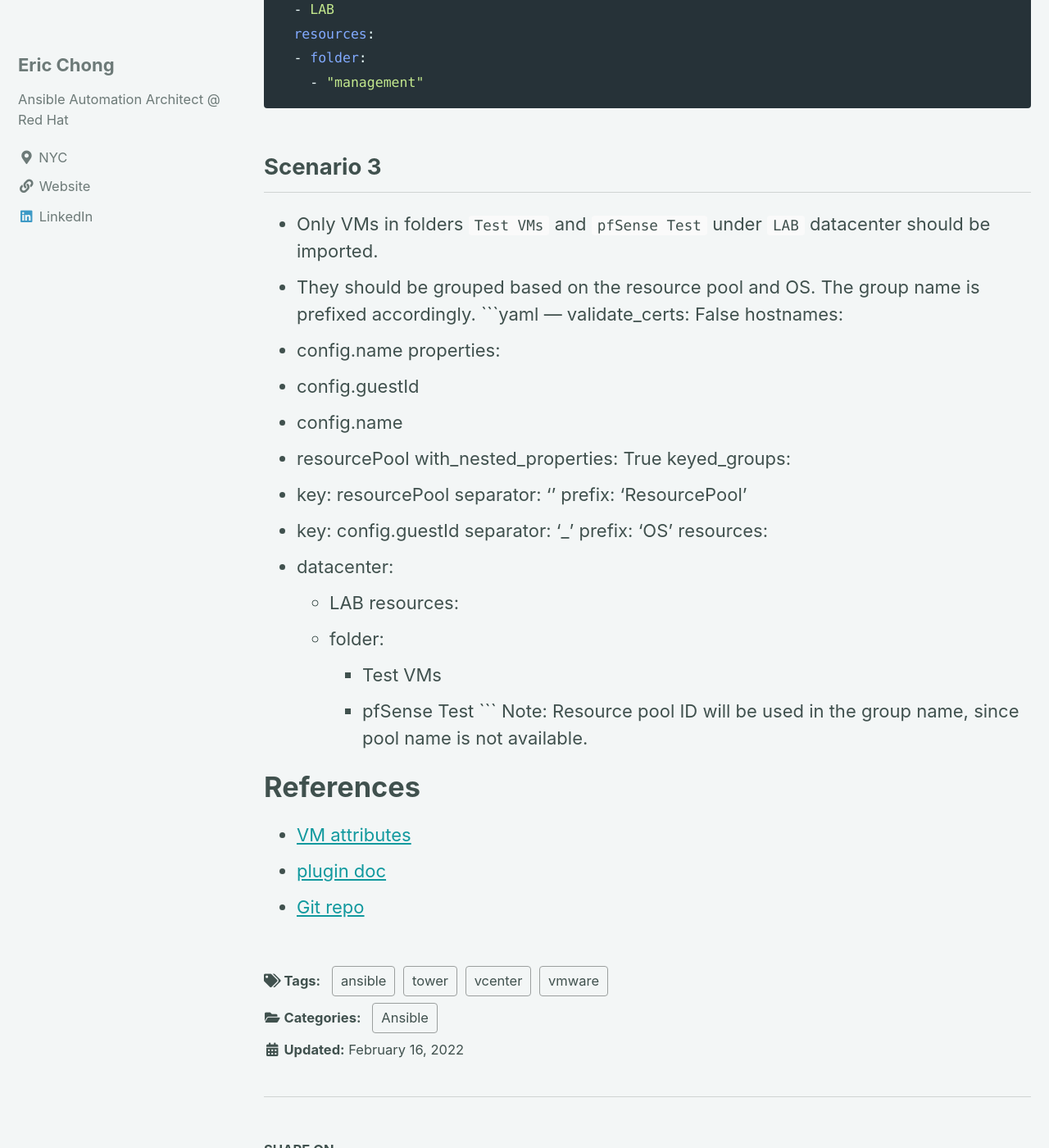
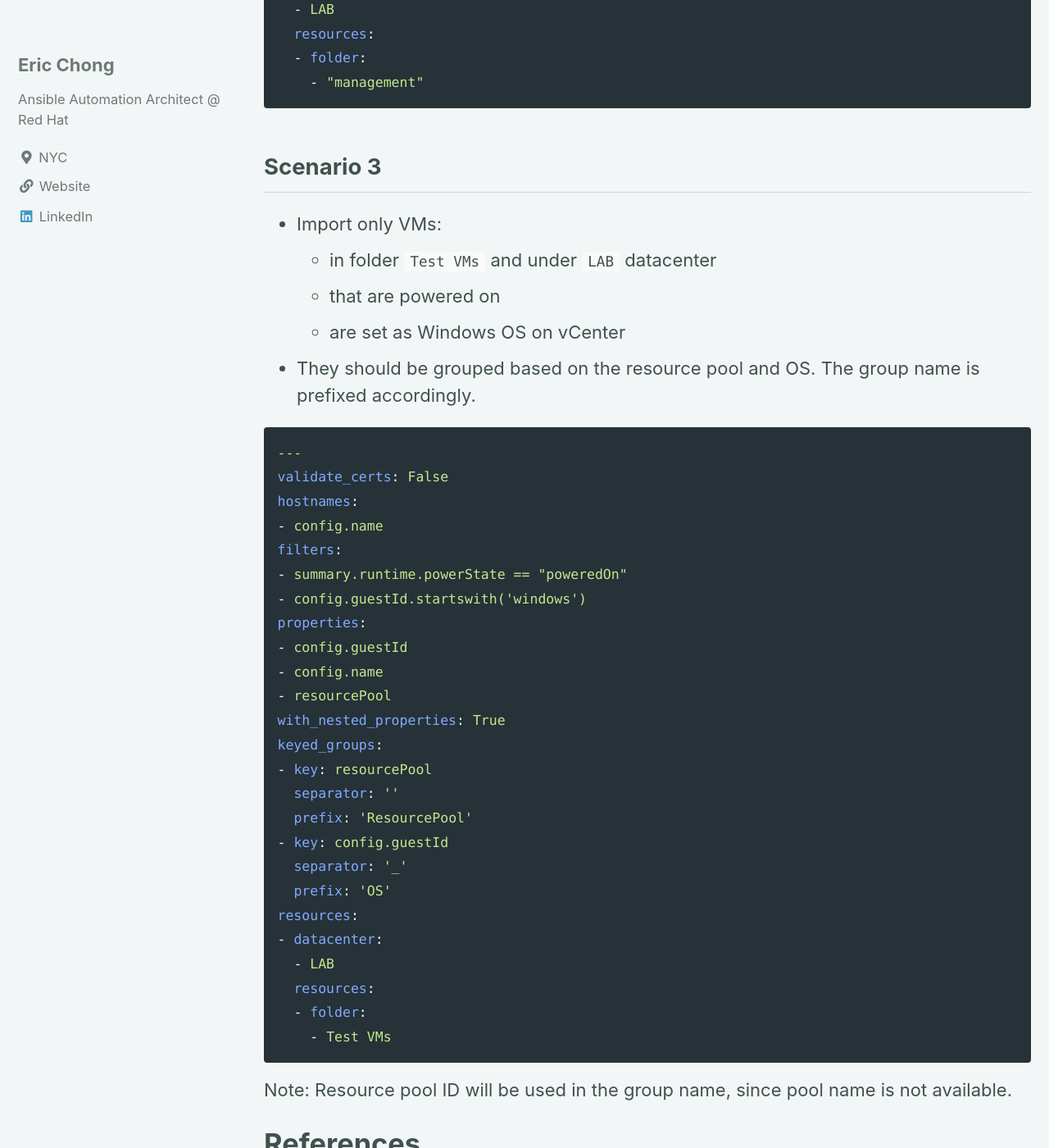
Before and after one commit to ecchong/ecchong.github.io, a Jekyll site: the page built from _posts/2021/2021-07-01-inventory-filter.md, in a window 1280 px wide and 1400 px high, scrolled down 1639 px. Shown: the whole window at 82% size. Built offline with Jekyll 4.4.1, drawn with Linux system fonts in a browser that asks for light colours; cached includes are drawn as plain includes; comment, search, counter and statistics services are not loaded.

Commit message:
updated inventory filter

````diff
--- a/_posts/2021/2021-07-01-inventory-filter.md
+++ b/_posts/2021/2021-07-01-inventory-filter.md
@@ -46,13 +46,20 @@ resources:
 ```
 
 ## Scenario 3
-- Only VMs in folders `Test VMs` and `pfSense Test` under `LAB` datacenter should be imported.
+- Import only VMs:
+  * in folder `Test VMs` and  under `LAB` datacenter
+  * that are powered on
+  * are set as Windows OS on vCenter
 - They should be grouped based on the resource pool and OS.  The group name is prefixed accordingly.
+
 ```yaml
 ---
 validate_certs: False
 hostnames:
 - config.name
+filters:
+- summary.runtime.powerState == "poweredOn"
+- config.guestId.startswith('windows')
 properties:
 - config.guestId
 - config.name
@@ -71,7 +78,6 @@ resources:
   resources:
   - folder:
     - Test VMs
-    - pfSense Test
 ```
 Note: Resource pool ID will be used in the group name, since pool name is not available.
 
````
